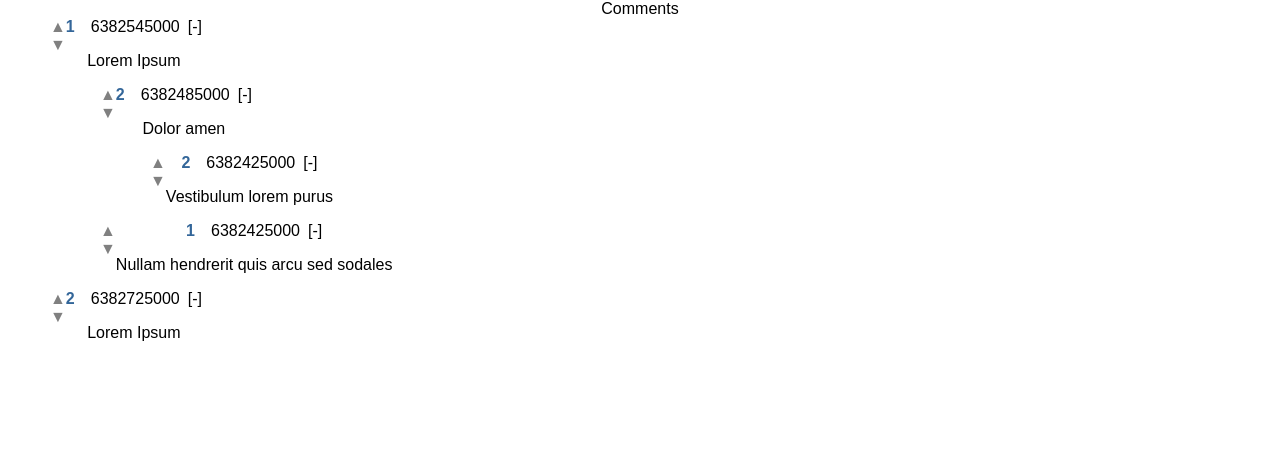
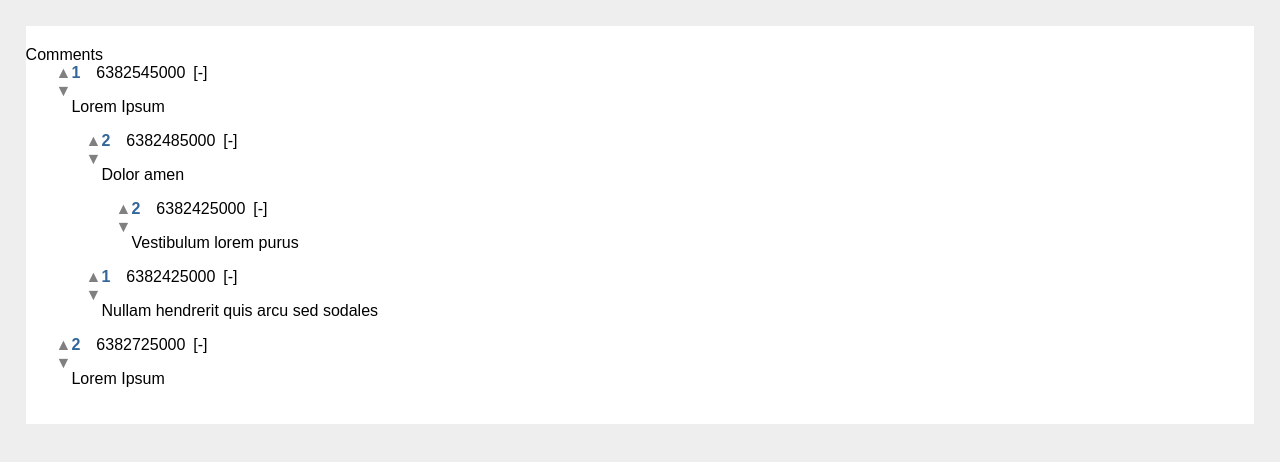
Before and after one commit to sloreti/reddit-like-comments, a React (Create React App) app: page / in a window 1280 px wide. Shown: the top 462 px of the page. Built offline with nearby package versions, Linux system fonts and the light colour scheme.

Commit message:
cleaner formatting

```diff
--- a/public/index.html
+++ b/public/index.html
@@ -6,7 +6,7 @@
     <meta name="theme-color" content="#000000">
     <link rel="manifest" href="%PUBLIC_URL%/manifest.json">
     <link rel="shortcut icon" href="%PUBLIC_URL%/favicon.ico">
-    <title>React App</title>
+    <title>Reddit Like Comments</title>
   </head>
   <body>
     <noscript>
--- a/src/App.css
+++ b/src/App.css
@@ -1,21 +1,12 @@
-.App {
-  text-align: center;
+body {
+  background-color: #eee;
 }
 
-.App-logo {
-  animation: App-logo-spin infinite 20s linear;
-  height: 80px;
-}
-
-.App-header {
-  background-color: #222;
-  height: 150px;
-  padding: 20px;
-  color: white;
-}
-
-.App-title {
-  font-size: 1.5em;
+.comment-section {
+  background-color: white;
+  margin: 2% auto;
+  width: 96%;
+  padding: 20px 0px;
 }
 
 .flex {
@@ -23,7 +14,7 @@
 }
 
 .comment {
-  margin-left: 50px;
+  margin-left: 30px;
 }
 
 .username {
```
